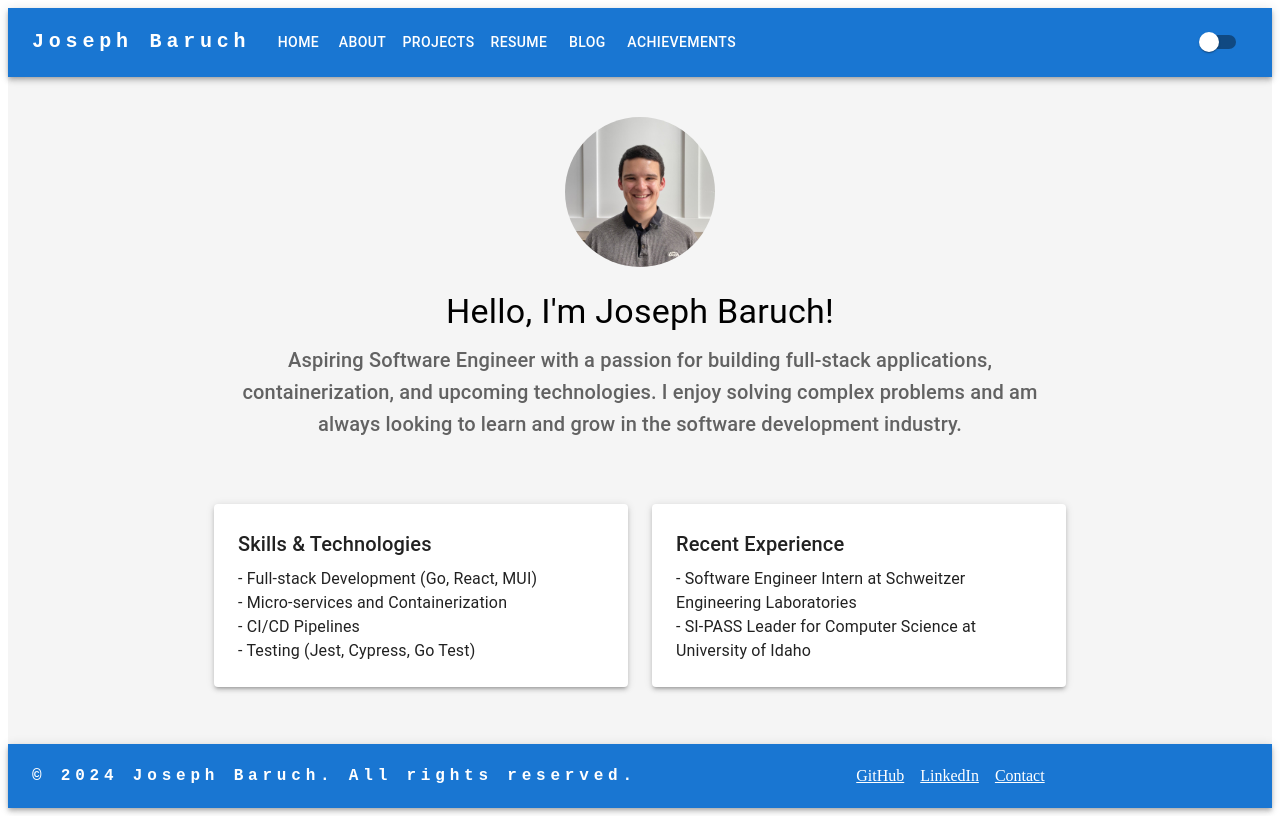
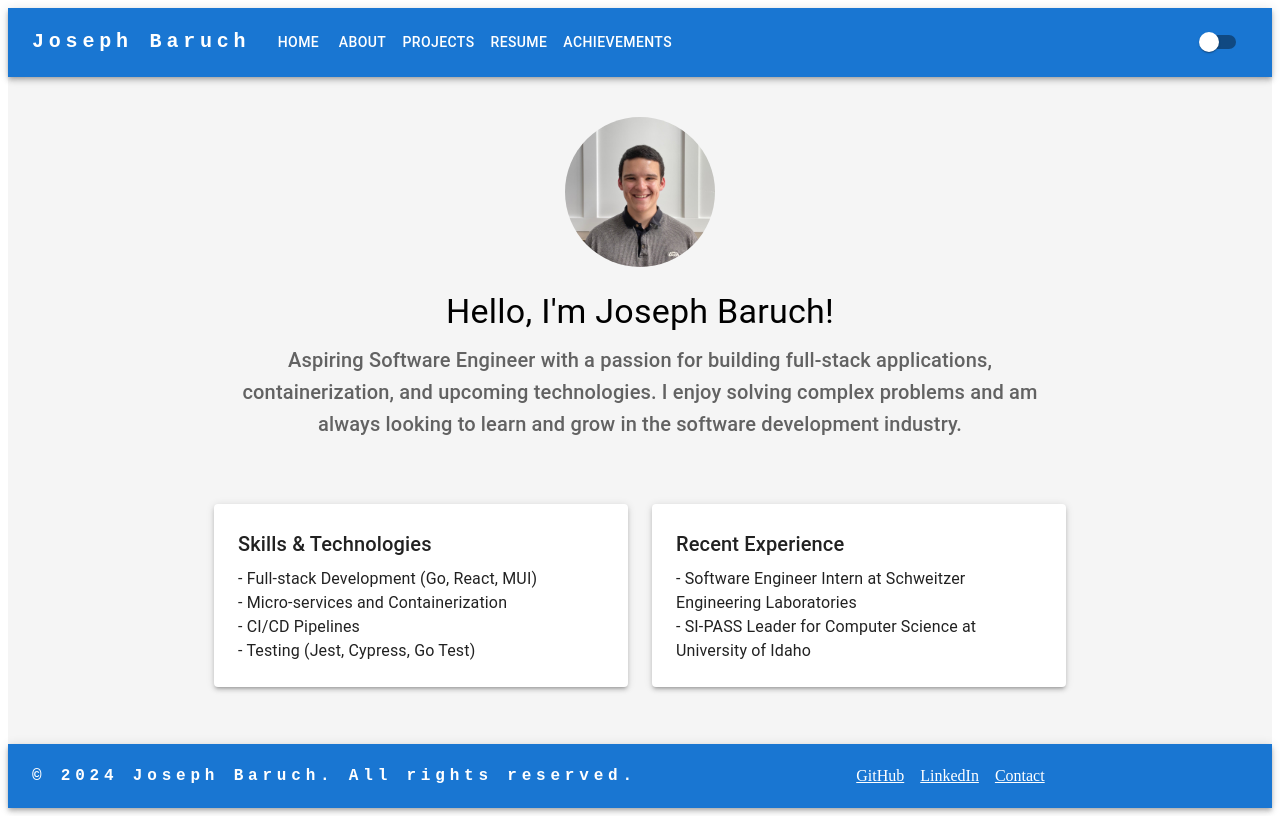
Before and after one commit to JosephPBaruch/joseph-baruch.com, a React (Vite) app: page / in a window 1280 px wide. Built offline with nearby package versions, Linux system fonts and the light colour scheme.

Commit message:
Removing Blog

```diff
--- a/src/App.tsx
+++ b/src/App.tsx
@@ -9,7 +9,6 @@ import Home from './pages/Home';
 import Projects from './pages/Projects';
 import Resume from './pages/Resume';
 import About from './pages/About';
-import Blog from './pages/Blog';
 import Achievements from './pages/Achievements';
 import { createTheme, ThemeProvider } from '@mui/material/styles';
 import Switch from '@mui/material/Switch';
@@ -20,7 +19,7 @@ import IconButton from '@mui/material/IconButton';
 import MenuIcon from '@mui/icons-material/Menu';
 
 function App() {
-  const pages = ["Home", "About", "Projects", "Resume", "Blog", "Achievements"];
+  const pages = ["Home", "About", "Projects", "Resume", "Achievements"];
   const [page, setPage] = useState("Home");
   const [darkMode, setDarkMode] = useState(false);
   const [anchorElNav, setAnchorElNav] = useState<null | HTMLElement>(null);
@@ -140,7 +139,6 @@ function App() {
           { page !== "Projects" || <Projects /> }
           { page !== "Resume" || <Resume />}
           { page !== "About" || <About /> }
-          { page !== "Blog" || <Blog /> }
           { page !== "Achievements" || <Achievements /> }
         </Box>
         <AppBar position="static" component="footer" sx={{ top: 'auto', bottom: 0 }}>
--- a/src/pages/Blog.tsx
+++ /dev/null
@@ -1,15 +0,0 @@
-import React from 'react';
-import { Box, Typography } from '@mui/material';
-
-const Blog = () => {
-  return (
-    <Box sx={{ p: 3 }}>
-      <Typography variant="h4" gutterBottom>Blog</Typography>
-      <Typography variant="body1">
-        Welcome to my blog! Here, I share my thoughts on software development...
-      </Typography>
-    </Box>
-  );
-};
-
-export default Blog;
```
